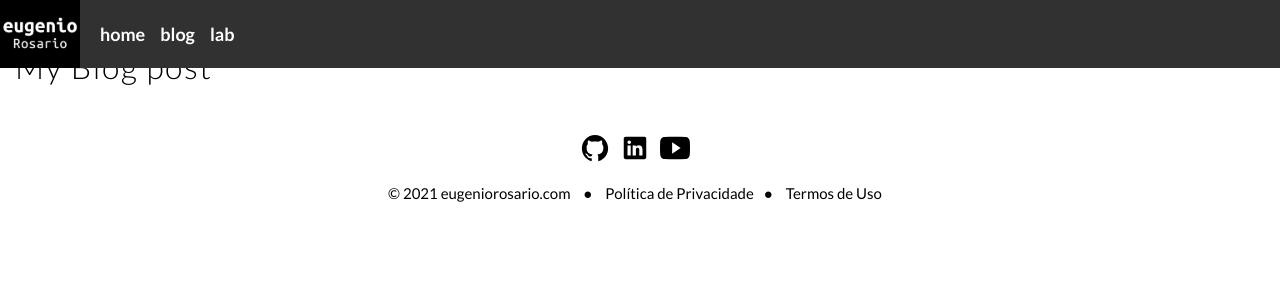
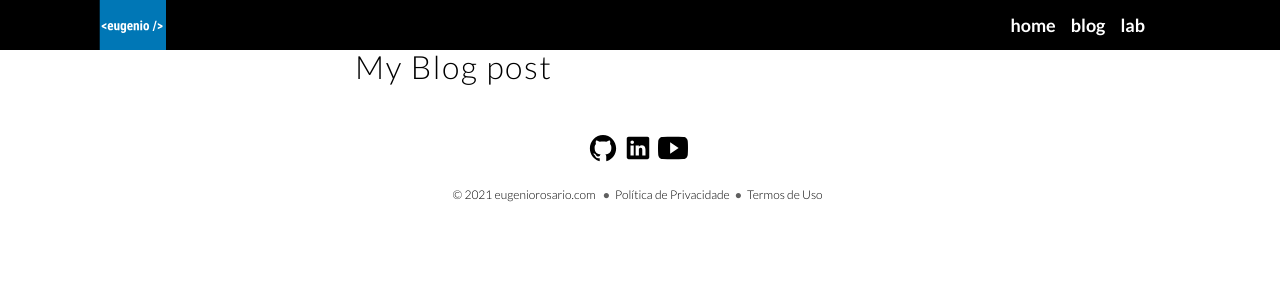
Before and after one commit to MrRosario/erblog, a Next.js app: page /post in a window 1280 px wide. Shown: the top 300 px of the page. Built offline with nearby package versions, Linux system fonts and the light colour scheme.

Commit message:
fix: ajustes no layout

```diff
--- a/components/Footer/index.js
+++ b/components/Footer/index.js
@@ -1,6 +1,13 @@
 import Link from 'next/link';
 
  const Footer = () => {
+
+    const spanStyle = {
+        color: "transparent",
+        textShadow: "0 0 0 #5f5f5f",
+        fontWeight: "100"
+    };
+
   return (
     <footer>
         <div className="social-media">
@@ -12,12 +19,18 @@ import Link from 'next/link';
            <span> &copy; 2021 eugeniorosario.com </span>
            <Link href="/policies">
                <a target="_blank" rel="noreferrer">
-                    <span>&#9679;</span> Política de Privacidade
+                    <span style={spanStyle}>
+                        &#9679;
+                    </span>
+                    Política de Privacidade
                 </a>
             </Link>
             <Link href="/terms">
                <a target="_blank" rel="noreferrer">
-                    <span>&#9679;</span> Termos de Uso
+                    <span style={spanStyle}>
+                        &#9679;
+                    </span>
+                    Termos de Uso
                 </a>
             </Link>
         </p>
--- a/components/Header/index.js
+++ b/components/Header/index.js
@@ -29,7 +29,7 @@ import Link from 'next/link';
     <nav className="header">
         <Link href="/">
             <a className="header__logo">
-                <img src="/logo.svg" alt="logo" />
+                <img src="/logo6.svg" alt="logo" />
             </a>
         </Link>
 
--- a/pages/index.js
+++ b/pages/index.js
@@ -26,7 +26,7 @@ import Link from 'next/link';
           </p>
         </article>
         <section className='recent-posts'>
-          <h3>Ultimas do blog</h3>
+          <h3>Publicações recentes</h3>
 
           { Blogs.slice(0,2).map( item => (
               <Card
--- a/pages/lab.js
+++ b/pages/lab.js
@@ -7,7 +7,7 @@ const Lab = ({ Lab }) => {
     <div className="main">
       <div className="content lab">
 
-        <h1 className="content__title"> Lab </h1>
+        <h1 className="content__title"> Portfólio </h1>
 
         { Lab.map(item => (
           <LabCard
--- a/styles/globals.css
+++ b/styles/globals.css
@@ -44,6 +44,8 @@ p{
 }
 .main {
   padding: 50px 15px;
+  max-width: 600px;
+  margin: 0 auto;
 }
 
 img{
@@ -73,26 +75,27 @@ img{
   letter-spacing: 0.05em;
   color: var(--primary-color);
 }
-.recent-posts{
-  padding-bottom: 20px;
+.recent-posts {
+  padding: 40px 0px 20px;
 }
 .recent-posts h3 {
-  font-size: 30px;
-  font-weight: 300;
-  margin-bottom: 20px;
+  font-size: 25px;
+  font-weight: 400;
+  margin-bottom: 25px;
 }
 
 /****HEADER****/
 
 .header{
-  height: 68px;
+  height: 50px;
   width: 100%;
-  background: #313131;
+  /* background: #313131; */
+  background: #000;
   position: fixed;
   top: 0;
   left: 0;
   display: flex;
-  justify-content: flex-start;
+  justify-content: space-between;
   align-items: center;
   z-index: 2;
 }
@@ -100,7 +103,7 @@ img{
   height: 60px;
 }
 .links{
-  margin-left: 20px;
+  margin-right: 20px;
 }
 .links__item {
   margin-right: 15px;
@@ -115,10 +118,13 @@ img{
   font-size: 20px;
 }
 .header__logo {
-  height: 68px
+  height: 50px;
+  position: relative;
+  left: -1px;
 }
 .header__logo img{
-  height: 100%;
+  height: 100% !important;
+  width: unset !important;
 }
 /***FOOTER****/
 footer{
@@ -126,9 +132,15 @@ footer{
 }
 footer span,
 footer a {
-  margin-right: 10px;
+  margin-right: 5px;
+  font-size: 12px;
+  font-weight: 300;
+}
+footer a:hover{
+  text-decoration: underline;
 }
 
+/******Page not found******/
 .notFound{
   height: 80vh;
   padding: 0px 10px;
@@ -149,13 +161,15 @@ footer a {
 /******Blog Post*******/
 .post{
   padding: 20px 15px 15px;
+  max-width: 700px;
+  margin: 60px auto 0px;
   color: var(--secondary-color);
 }
 .post_btn-back{
   display: block;
-  color: var(--secondary-color);
-  margin-bottom: 15px;
-  font-size: 12px;
+  color: var(--primary-color);
+  margin: 15px 0px;
+  font-size: 14px;
   font-weight: 400;
 }
 .post__title{
@@ -243,8 +257,8 @@ footer a {
   box-shadow: 0px 7px 7px -3px rgb(0 0 0 / 50%);
 }
 .card img {
-  max-height: 150px !important;
-  min-height: 150px !important;
+  max-height: 215px !important;
+  min-height: 215px !important;
   object-fit: cover;
   margin: 15px 0px 0px !important;
 }
@@ -309,7 +323,7 @@ footer a {
   padding: 10px;
 }
 .lab-card__title {
-  font-size: 26px;
+  font-size: 20px;
   font-weight: 500;
   text-decoration: underline;
 }
@@ -317,3 +331,15 @@ footer a {
   font-size: 18px;
   font-weight: 300;
 }
+
+@media only screen and (min-width: 992px) {
+  /****HEADER****/
+  .header{
+    padding: 0px 100px;
+  }
+
+  .recent-posts h3{
+    font-size: 30px;
+    margin-bottom: 40px;
+  }
+}
```
